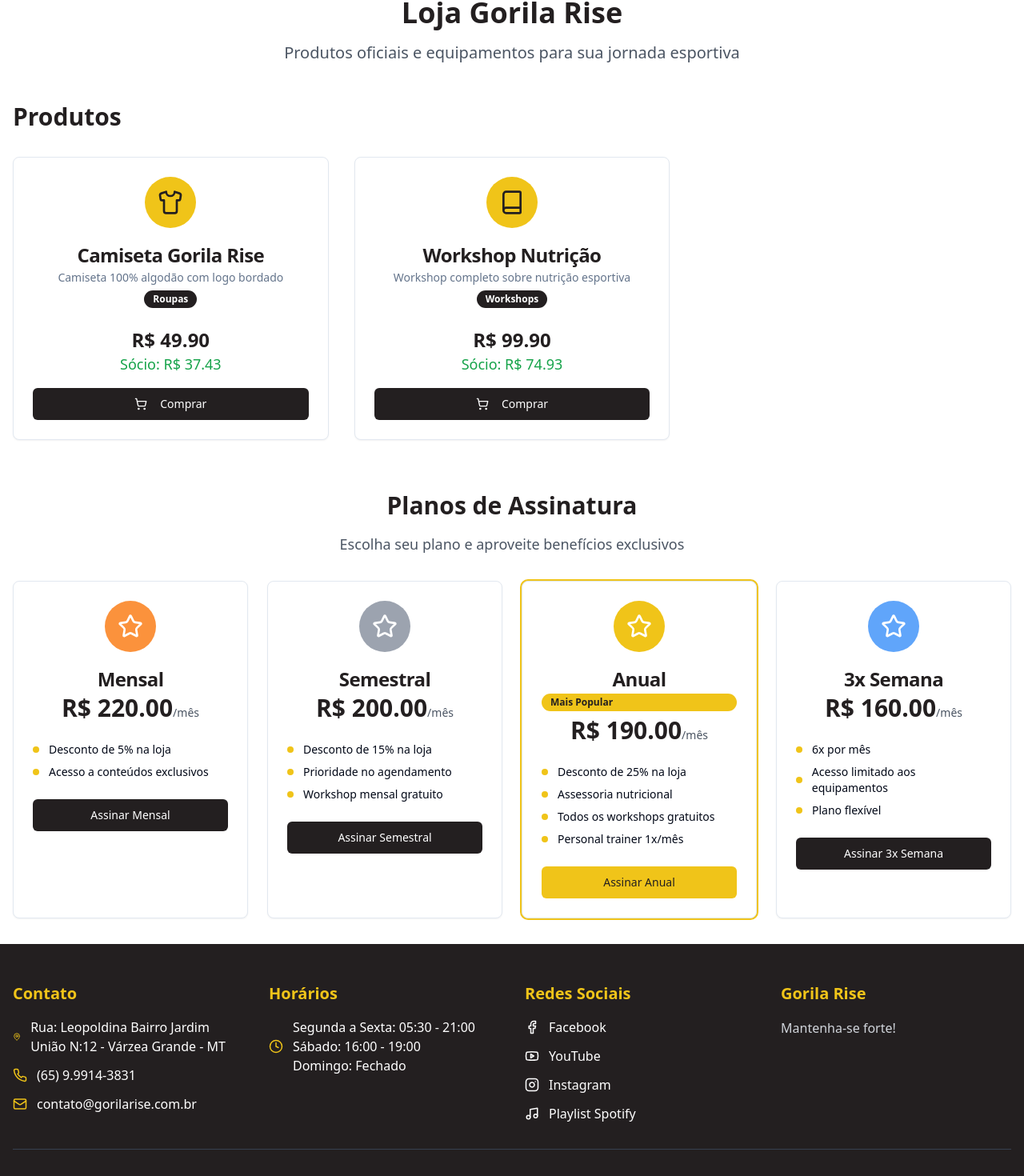
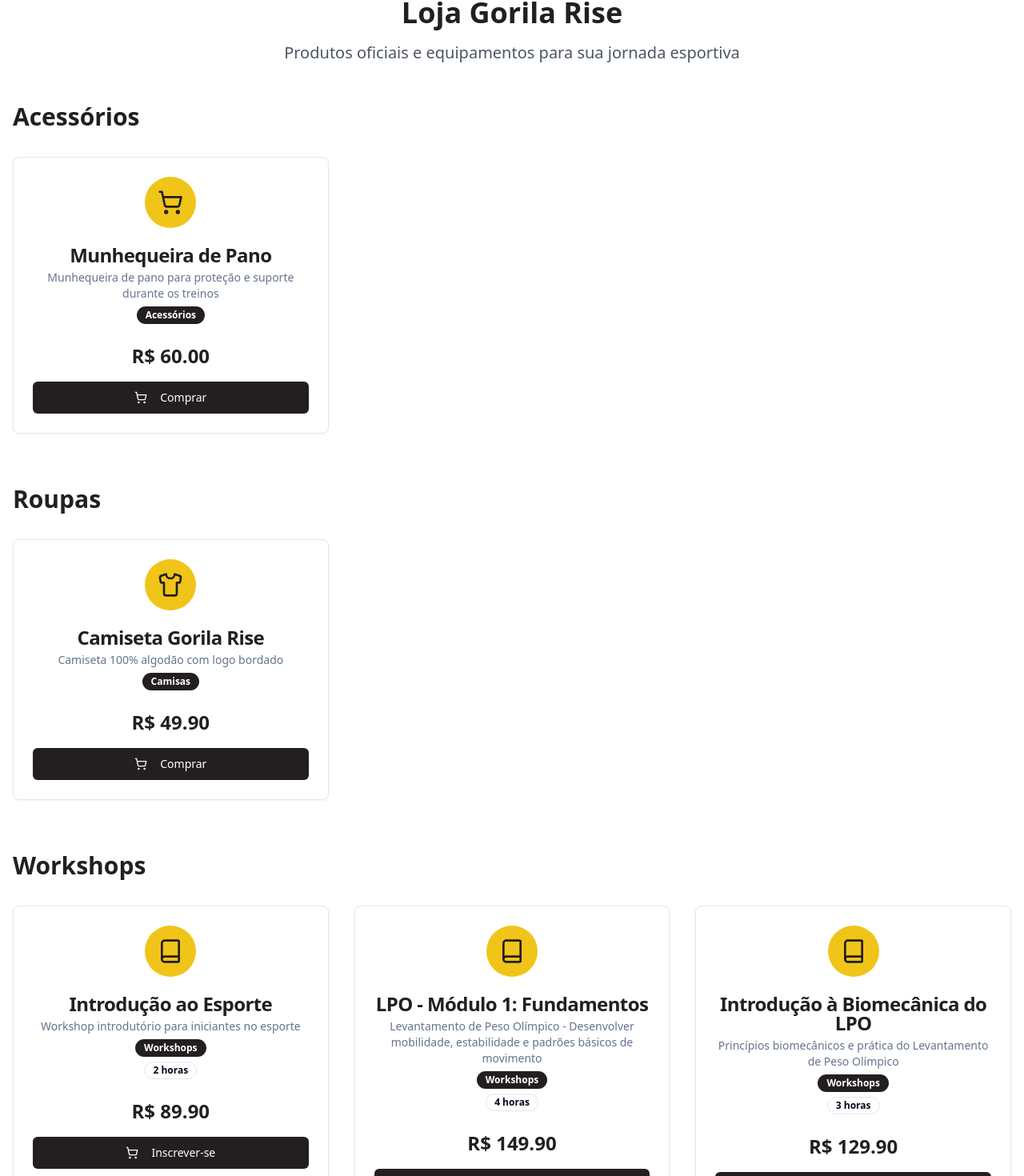
Before and after one commit to dayron65/gorila-rise-hub, a React (Vite) app: page /loja in a window 1280 px wide. Shown: the part 100-1570 px from the top of the page at 80% size. Built offline with nearby package versions, Linux system fonts and the light colour scheme.

Commit message:
Refactor: Divide loja page into sections
Divides the loja page into sections for accessories, shirts, pants, workshops, and socio-torcedor.

```diff
--- a/src/pages/Loja.tsx
+++ b/src/pages/Loja.tsx
@@ -7,21 +7,70 @@ import { Badge } from '@/components/ui/badge';
 import { ShoppingCart, Star, Shirt, Book } from 'lucide-react';
 
 const Loja = () => {
-  const produtos = [
+  const acessorios = [
     {
       id: 1,
+      nome: 'Munhequeira de Pano',
+      preco: 60.00,
+      categoria: 'Acessórios',
+      icon: ShoppingCart,
+      descricao: 'Munhequeira de pano para proteção e suporte durante os treinos'
+    }
+  ];
+
+  const roupas = [
+    {
+      id: 2,
       nome: 'Camiseta Gorila Rise',
       preco: 49.90,
-      precoSocio: 37.43,
-      categoria: 'Roupas',
+      categoria: 'Camisas',
       icon: Shirt,
       descricao: 'Camiseta 100% algodão com logo bordado'
+    }
+  ];
+
+  const workshops = [
+    {
+      id: 3,
+      nome: 'Introdução ao Esporte',
+      preco: 89.90,
+      duracao: '2 horas',
+      categoria: 'Workshops',
+      icon: Book,
+      descricao: 'Workshop introdutório para iniciantes no esporte'
     },
     {
-      id: 3,
-      nome: 'Workshop Nutrição',
+      id: 4,
+      nome: 'LPO - Módulo 1: Fundamentos',
+      preco: 149.90,
+      duracao: '4 horas',
+      categoria: 'Workshops',
+      icon: Book,
+      descricao: 'Levantamento de Peso Olímpico - Desenvolver mobilidade, estabilidade e padrões básicos de movimento'
+    },
+    {
+      id: 5,
+      nome: 'Introdução à Biomecânica do LPO',
+      preco: 129.90,
+      duracao: '3 horas',
+      categoria: 'Workshops',
+      icon: Book,
+      descricao: 'Princípios biomecânicos e prática do Levantamento de Peso Olímpico'
+    },
+    {
+      id: 6,
+      nome: 'Introdução à Biomecânica do Kettlebell',
+      preco: 129.90,
+      duracao: '3 horas',
+      categoria: 'Workshops',
+      icon: Book,
+      descricao: 'Princípios biomecânicos e prática com Kettlebell'
+    },
+    {
+      id: 7,
+      nome: 'Nutrição Esportiva',
       preco: 99.90,
-      precoSocio: 74.93,
+      duracao: '2 horas',
       categoria: 'Workshops',
       icon: Book,
       descricao: 'Workshop completo sobre nutrição esportiva'
@@ -30,28 +79,34 @@ const Loja = () => {
 
   const planosSocio = [
     {
-      nome: 'Mensal',
-      preco: 220.00,
-      beneficios: ['Desconto de 5% na loja', 'Acesso a conteúdos exclusivos'],
-      cor: 'bg-orange-400'
+      nome: 'Ouro',
+      nivel: 'Cartão de sócio ouro',
+      beneficios: [
+        '20% desconto loja oficial',
+        '1 camisa oficial por temporada',
+        'Desconto em bebidas na Gorilla Kitchen'
+      ],
+      cor: 'bg-yellow-500'
     },
     {
-      nome: 'Semestral',
-      preco: 200.00,
-      beneficios: ['Desconto de 15% na loja', 'Prioridade no agendamento', 'Workshop mensal gratuito'],
+      nome: 'Prata',
+      nivel: 'Cartão de sócio prata',
+      beneficios: [
+        '15% desconto na loja oficial',
+        '50% em camisa oficial da temporada',
+        'Desconto em bebidas na Gorilla Kitchen'
+      ],
       cor: 'bg-gray-400'
     },
     {
-      nome: 'Anual',
-      preco: 190.00,
-      beneficios: ['Desconto de 25% na loja', 'Assessoria nutricional', 'Todos os workshops gratuitos', 'Personal trainer 1x/mês'],
-      cor: 'bg-gorila-yellow'
-    },
-    {
-      nome: '3x Semana',
-      preco: 160.00,
-      beneficios: ['6x por mês', 'Acesso limitado aos equipamentos', 'Plano flexível'],
-      cor: 'bg-blue-400'
+      nome: 'Bronze',
+      nivel: 'Cartão de sócio bronze',
+      beneficios: [
+        '5% desconto na loja oficial',
+        '20% em camisa oficial da temporada',
+        'Desconto em bebidas na Gorilla Kitchen'
+      ],
+      cor: 'bg-orange-600'
     }
   ];
 
@@ -67,11 +122,11 @@ const Loja = () => {
           </p>
         </div>
 
-        {/* Produtos */}
+        {/* Acessórios */}
         <section className="mb-16">
-          <h2 className="text-3xl font-bold text-gorila-primary mb-8">Produtos</h2>
+          <h2 className="text-3xl font-bold text-gorila-primary mb-8">Acessórios</h2>
           <div className="grid grid-cols-1 md:grid-cols-3 gap-8">
-            {produtos.map((produto) => (
+            {acessorios.map((produto) => (
               <Card key={produto.id} className="hover:shadow-lg transition-shadow">
                 <CardHeader className="text-center">
                   <div className="w-16 h-16 bg-gorila-yellow rounded-full flex items-center justify-center mx-auto mb-4">
@@ -86,8 +141,35 @@ const Loja = () => {
                     <p className="text-2xl font-bold text-gorila-primary">
                       R$ {produto.preco.toFixed(2)}
                     </p>
-                    <p className="text-lg text-green-600">
-                      Sócio: R$ {produto.precoSocio.toFixed(2)}
+                  </div>
+                  <Button className="w-full bg-gorila-primary hover:bg-gorila-dark">
+                    <ShoppingCart className="mr-2" size={18} />
+                    Comprar
+                  </Button>
+                </CardContent>
+              </Card>
+            ))}
+          </div>
+        </section>
+
+        {/* Roupas */}
+        <section className="mb-16">
+          <h2 className="text-3xl font-bold text-gorila-primary mb-8">Roupas</h2>
+          <div className="grid grid-cols-1 md:grid-cols-3 gap-8">
+            {roupas.map((produto) => (
+              <Card key={produto.id} className="hover:shadow-lg transition-shadow">
+                <CardHeader className="text-center">
+                  <div className="w-16 h-16 bg-gorila-yellow rounded-full flex items-center justify-center mx-auto mb-4">
+                    <produto.icon className="text-gorila-primary" size={32} />
+                  </div>
+                  <CardTitle className="text-gorila-primary">{produto.nome}</CardTitle>
+                  <CardDescription>{produto.descricao}</CardDescription>
+                  <Badge className="w-fit mx-auto">{produto.categoria}</Badge>
+                </CardHeader>
+                <CardContent className="text-center">
+                  <div className="mb-4">
+                    <p className="text-2xl font-bold text-gorila-primary">
+                      R$ {produto.preco.toFixed(2)}
                     </p>
                   </div>
                   <Button className="w-full bg-gorila-primary hover:bg-gorila-dark">
@@ -100,30 +182,58 @@ const Loja = () => {
           </div>
         </section>
 
-        {/* Planos Sócio Torcedor */}
+        {/* Workshops */}
+        <section className="mb-16">
+          <h2 className="text-3xl font-bold text-gorila-primary mb-8">Workshops</h2>
+          <div className="grid grid-cols-1 md:grid-cols-2 lg:grid-cols-3 gap-8">
+            {workshops.map((workshop) => (
+              <Card key={workshop.id} className="hover:shadow-lg transition-shadow">
+                <CardHeader className="text-center">
+                  <div className="w-16 h-16 bg-gorila-yellow rounded-full flex items-center justify-center mx-auto mb-4">
+                    <workshop.icon className="text-gorila-primary" size={32} />
+                  </div>
+                  <CardTitle className="text-gorila-primary">{workshop.nome}</CardTitle>
+                  <CardDescription>{workshop.descricao}</CardDescription>
+                  <Badge className="w-fit mx-auto">{workshop.categoria}</Badge>
+                  <Badge variant="outline" className="w-fit mx-auto mt-2">{workshop.duracao}</Badge>
+                </CardHeader>
+                <CardContent className="text-center">
+                  <div className="mb-4">
+                    <p className="text-2xl font-bold text-gorila-primary">
+                      R$ {workshop.preco.toFixed(2)}
+                    </p>
+                  </div>
+                  <Button className="w-full bg-gorila-primary hover:bg-gorila-dark">
+                    <ShoppingCart className="mr-2" size={18} />
+                    Inscrever-se
+                  </Button>
+                </CardContent>
+              </Card>
+            ))}
+          </div>
+        </section>
+
+        {/* Sócio Torcedor */}
         <section>
           <div className="text-center mb-8">
-            <h2 className="text-3xl font-bold text-gorila-primary mb-4">Planos de Assinatura</h2>
+            <h2 className="text-3xl font-bold text-gorila-primary mb-4">Sócio Torcedor</h2>
             <p className="text-lg text-gray-600">
-              Escolha seu plano e aproveite benefícios exclusivos
+              Seja um Sócio Torcedor e tenha benefícios exclusivos
             </p>
           </div>
 
-          <div className="grid grid-cols-1 md:grid-cols-2 lg:grid-cols-4 gap-6">
+          <div className="grid grid-cols-1 md:grid-cols-3 gap-6">
             {planosSocio.map((plano, index) => (
-              <Card key={index} className={`hover:shadow-lg transition-shadow ${index === 2 ? 'ring-2 ring-gorila-yellow' : ''}`}>
+              <Card key={index} className={`hover:shadow-lg transition-shadow ${index === 0 ? 'ring-2 ring-yellow-500' : ''}`}>
                 <CardHeader className="text-center">
                   <div className={`w-16 h-16 ${plano.cor} rounded-full flex items-center justify-center mx-auto mb-4`}>
                     <Star className="text-white" size={32} />
                   </div>
                   <CardTitle className="text-gorila-primary">{plano.nome}</CardTitle>
-                  {index === 2 && (
-                    <Badge className="bg-gorila-yellow text-gorila-primary">Mais Popular</Badge>
+                  <CardDescription className="text-sm text-gray-600">{plano.nivel}</CardDescription>
+                  {index === 0 && (
+                    <Badge className="bg-yellow-500 text-white">Recomendado</Badge>
                   )}
-                  <div className="text-3xl font-bold text-gorila-primary">
-                    R$ {plano.preco.toFixed(2)}
-                    <span className="text-sm font-normal text-gray-600">/mês</span>
-                  </div>
                 </CardHeader>
                 <CardContent>
                   <ul className="space-y-2 mb-6">
@@ -134,8 +244,8 @@ const Loja = () => {
                       </li>
                     ))}
                   </ul>
-                  <Button className={`w-full ${index === 2 ? 'bg-gorila-yellow text-gorila-primary hover:bg-yellow-400' : 'bg-gorila-primary hover:bg-gorila-dark'}`}>
-                    Assinar {plano.nome}
+                  <Button className={`w-full ${index === 0 ? 'bg-yellow-500 text-white hover:bg-yellow-600' : 'bg-gorila-primary hover:bg-gorila-dark'}`}>
+                    Tornar-se Sócio {plano.nome}
                   </Button>
                 </CardContent>
               </Card>
```
